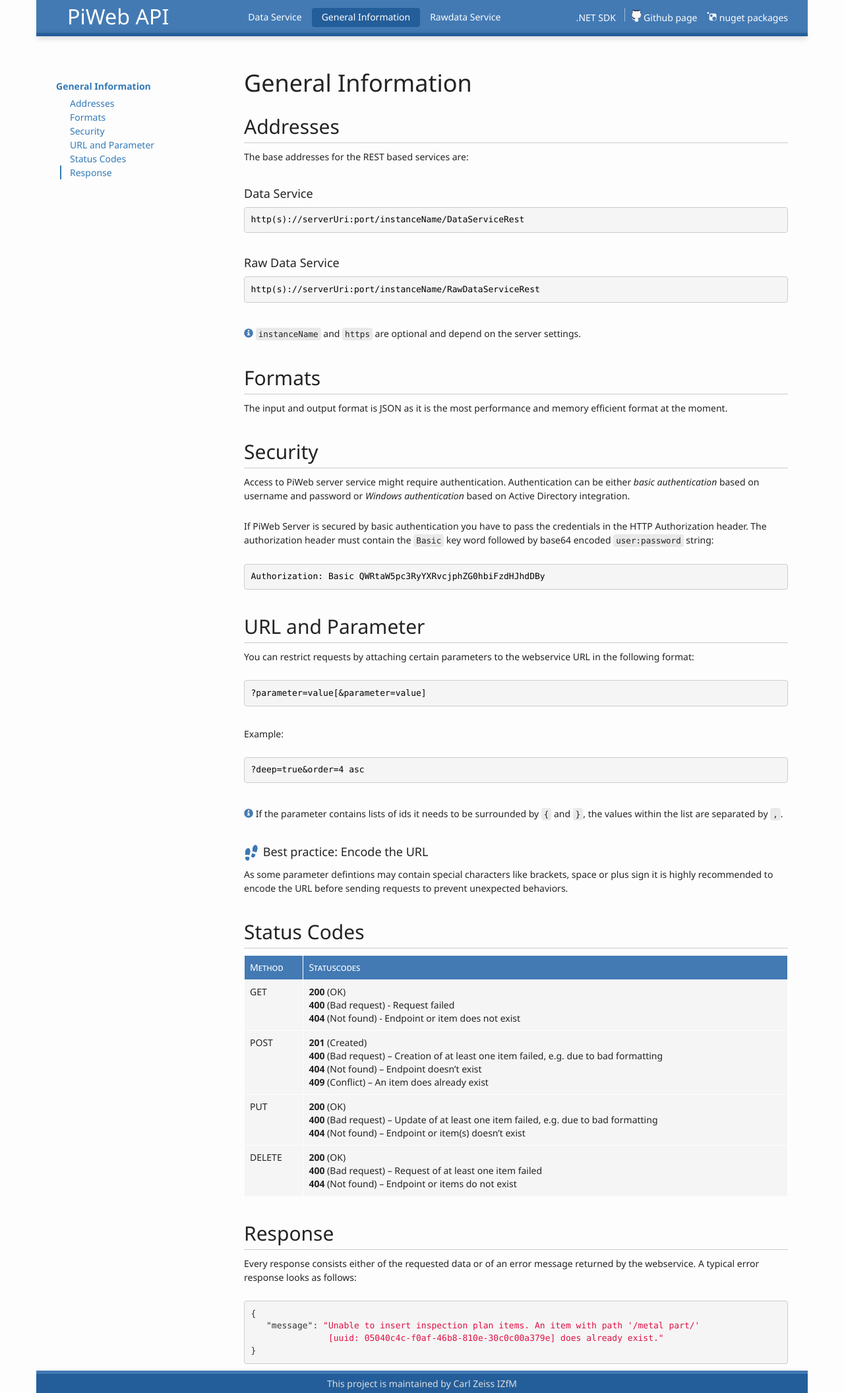
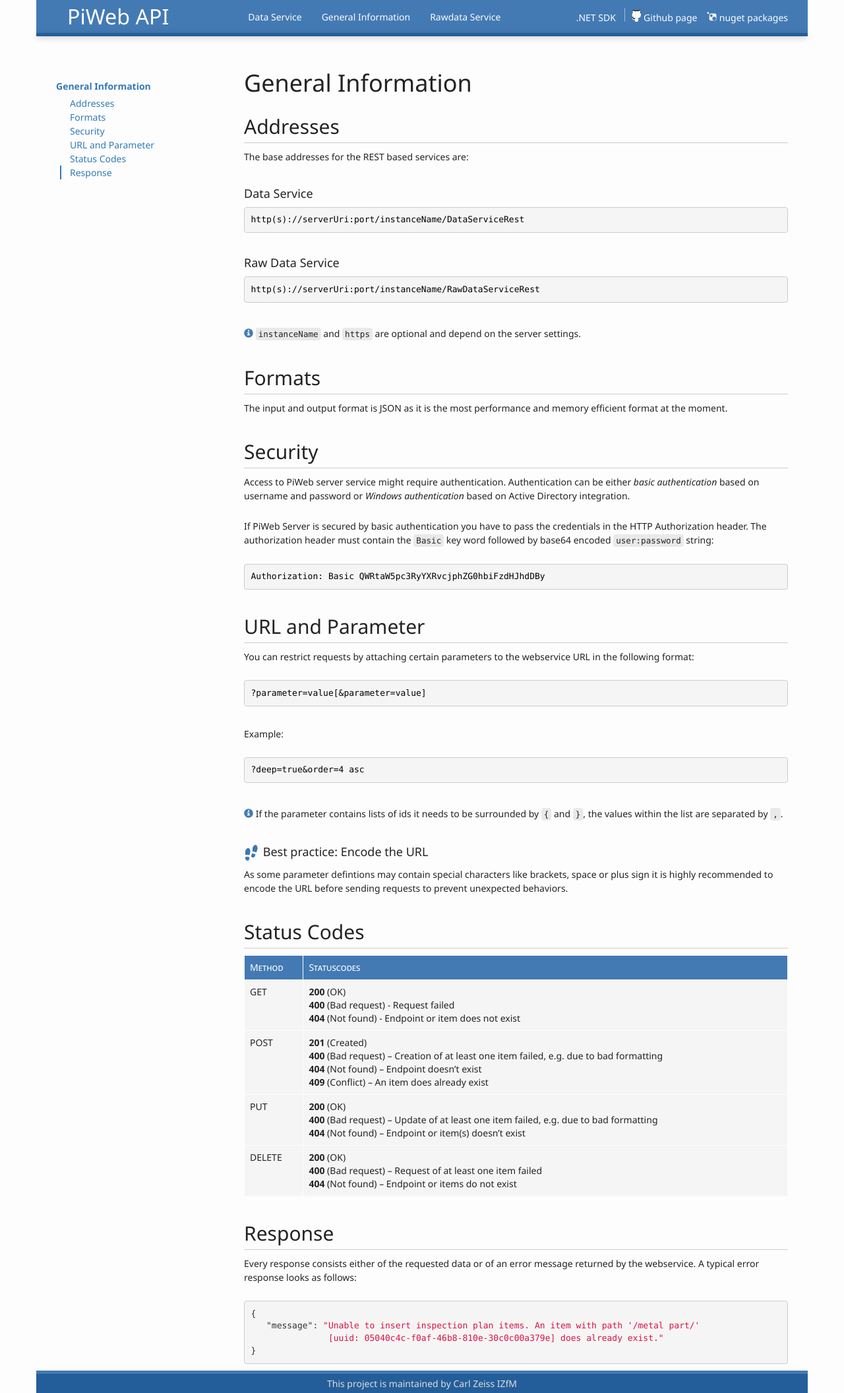
Before and after one commit to ZEISS-PiWeb/PiWeb-Api, a Jekyll site: the page built from _pages/API/01-general.md, in a window 1280 px wide. Shown: the whole page at 66% size. Built offline with Jekyll 4.4.1, drawn with Linux system fonts in a browser that asks for light colours.

Commit message:
Adjust stylesheet for active links

```diff
--- a/stylesheets/custom-styles.css
+++ b/stylesheets/custom-styles.css
@@ -178,7 +178,8 @@
   text-decoration: none;
 }
 
-.navbar-default .navbar-nav>li>a.active{
+.navbar-default .navbar-nav>a.active,
+.navbar-default .navbar-nav-right>a.active{
 	background-color: #245E9A;
 	border-radius: 4px;
 }
```
